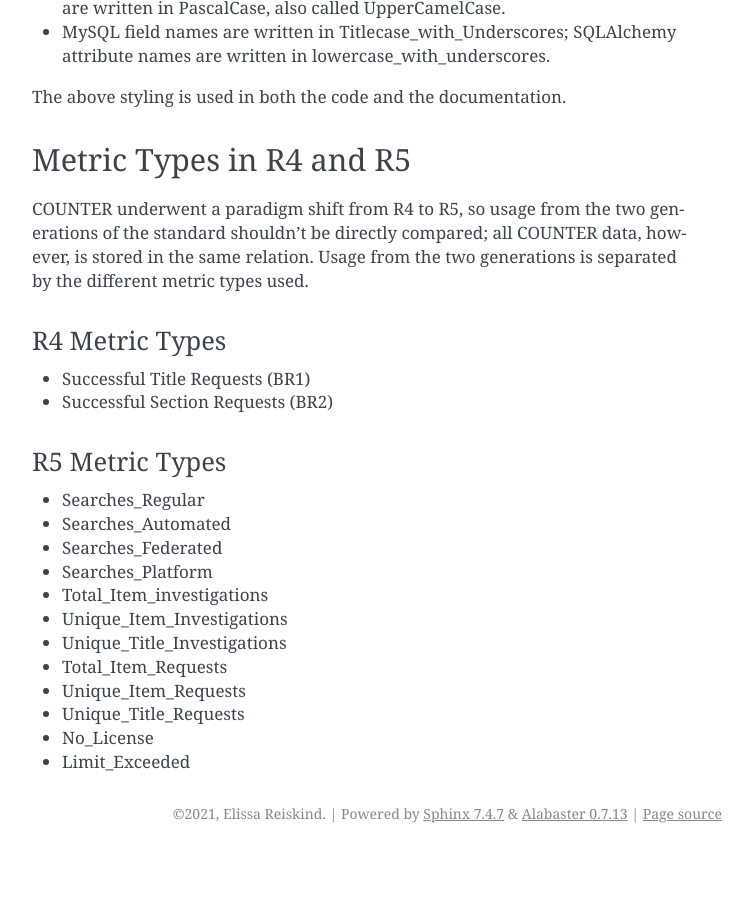
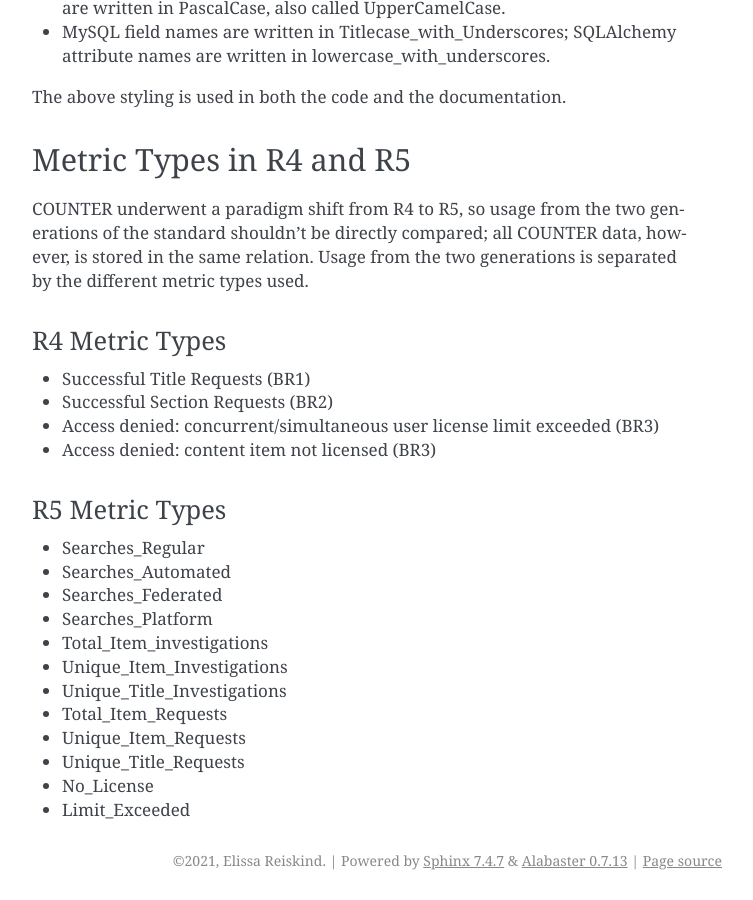
Before and after one commit to ereiskind/nolcat, a Sphinx documentation site: the page built from docs/source/the_database.rst, in a window 1280 px wide and 900 px high, scrolled down 3174 px. Shown: the whole window, without its empty margins (388-1141 px from the left). Built offline with Sphinx 7.4.7, drawn with Linux system fonts in a browser that asks for light colours; before the commit the page ends 4027 px from its top, so only the background shows below that.

Commit message:
Add BR3 JSON and sample data

```diff
--- a/docs/source/the_database.rst
+++ b/docs/source/the_database.rst
@@ -83,6 +83,8 @@ R4 Metric Types
 ===============
 * Successful Title Requests (BR1)
 * Successful Section Requests (BR2)
+* Access denied: concurrent/simultaneous user license limit exceeded (BR3)
+* Access denied: content item not licensed (BR3)
 
 R5 Metric Types
 ===============
```
Also changed, not shown: 4 other files.
